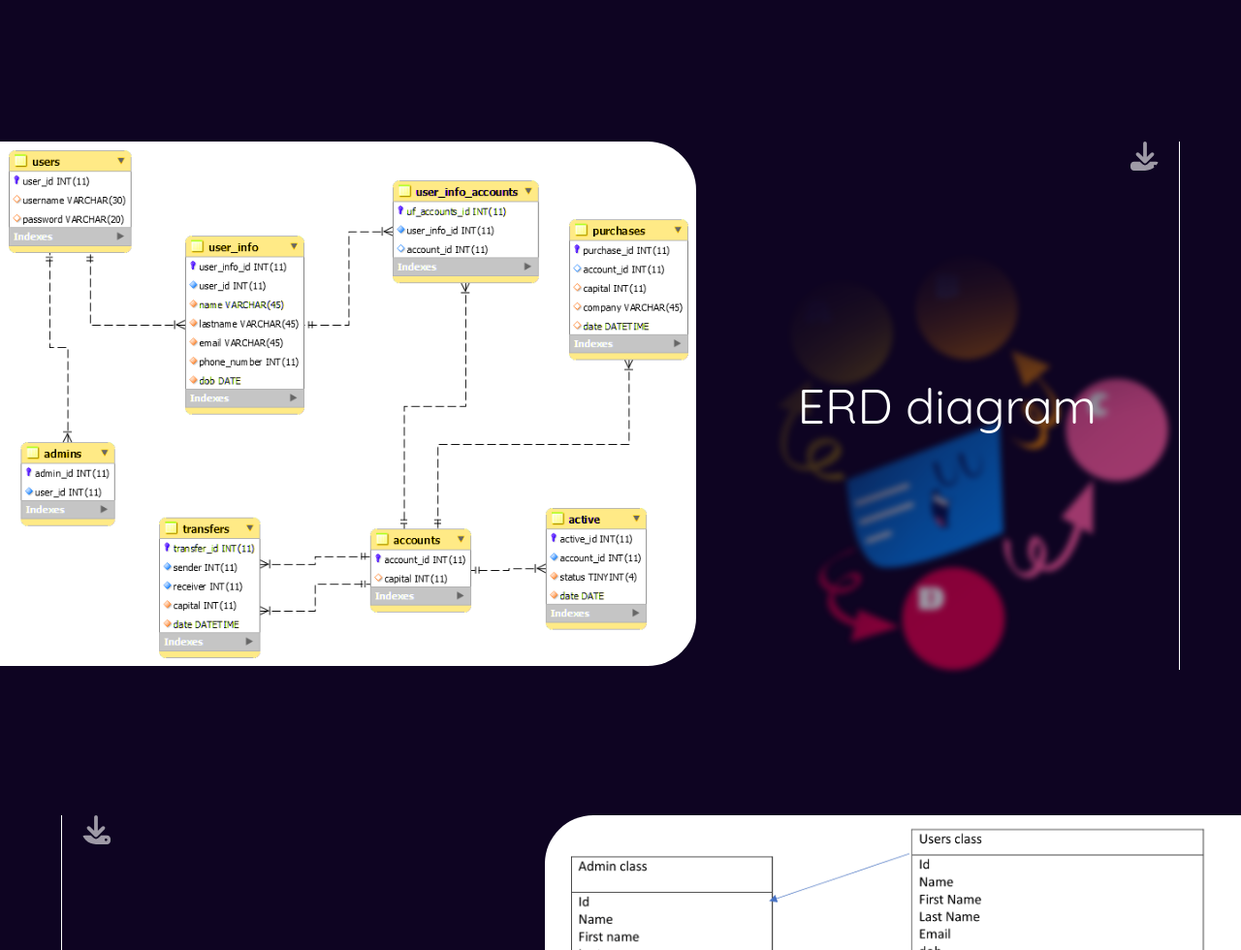
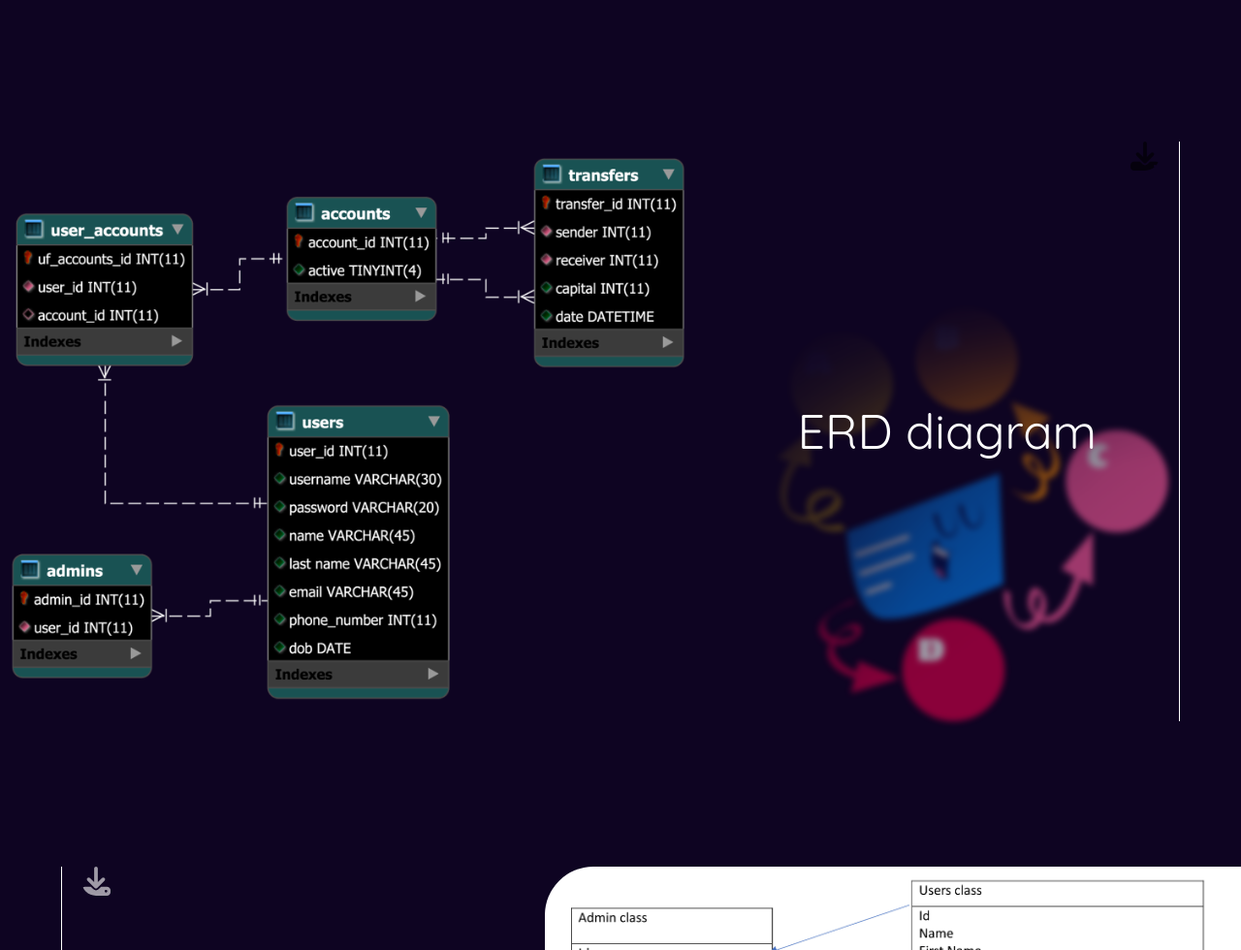
Before and after one commit to Stxn02/Eden-bank-website, a PHP site: page / in a window 1280 px wide. Shown: the part 1878-2858 px from the top of the page at 97% size. Run offline with PHP 8.4, Linux system fonts and the light colour scheme.

Commit message:
Updating database

```diff
--- a/assets/style/style.css
+++ b/assets/style/style.css
@@ -350,6 +350,7 @@ img, a, h1, h2{
         width: 100%;
         border-top-right-radius: 50px;
         border-bottom-right-radius: 50px;
+        filter: invert() hue-rotate(150deg);
     }
 .css-cont5{
     margin-left: auto;
```
Also changed, not shown: assets/pics/pic12.png.
